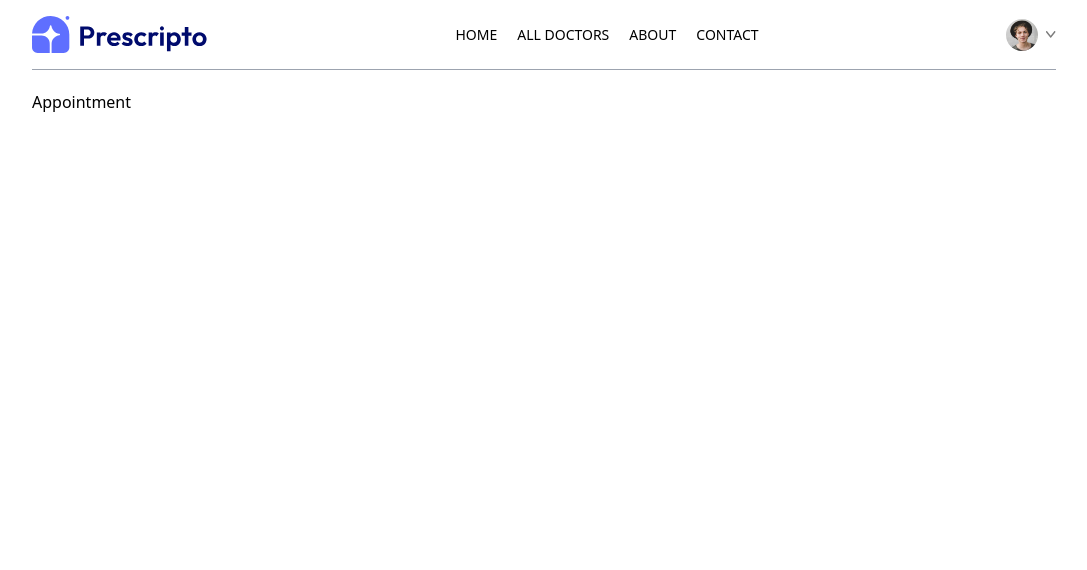
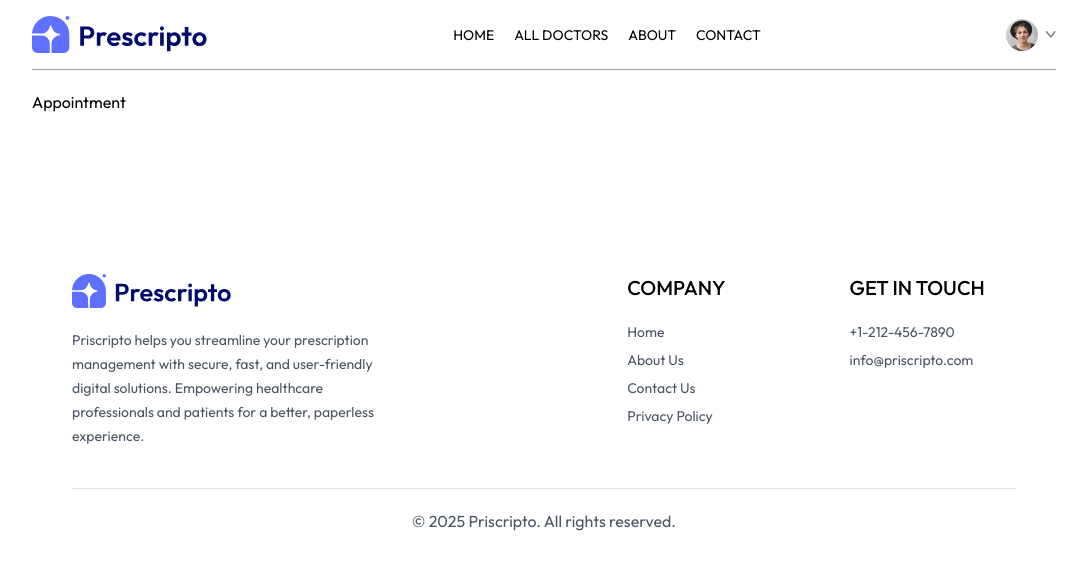
Before and after one commit to makwanaavi/Priscripto, a React (Vite) app: page /appointment/1 in a window 1280 px wide. Shown: the top 570 px of the page, without its empty margins (96-1183 px from the left). Built offline with nearby package versions, Linux system fonts and the light colour scheme.

Commit message:
#update Add Footer com

```diff
--- a/src/App.jsx
+++ b/src/App.jsx
@@ -8,6 +8,7 @@ import MyProfile from "./pages/MyProfile";
 import MyAppointments from "./pages/MyAppointments";
 import Appointment from "./pages/Appointment";
 import Navbar from "./components/Navbar";
+import Footer from "./components/Footer";
 
 const App = () => {
   return (
@@ -26,6 +27,8 @@ const App = () => {
         <Route path="/appointment/:docId" element={<Appointment />} />
         <Route path="*" element={<h1>Page Not Found</h1>} />
       </Routes>
+    <Footer/>
+
     </div>
   );
 };
--- a/src/components/Footer.jsx
+++ b/src/components/Footer.jsx
@@ -0,0 +1,48 @@
+import React from "react";
+import { assets } from "../assets/assets";
+
+const Footer = () => {
+  return (
+    <div className="md:mx-10">
+      <div className="flex flex-col sm:grid grid-cols-[3fr_1fr_1fr] gap-14 my-10 mt-40 text-sm">
+        {/* left-side */}
+        <div>
+          <img src={assets.logo} alt="Priscripto Logo" className="mb-5 w-40"/>
+          <p className="w-full md:w-2/3 text-gray-600 leading-6">
+            Priscripto helps you streamline your prescription management with
+            secure, fast, and user-friendly digital solutions. Empowering
+            healthcare professionals and patients for a better, paperless
+            experience.
+          </p>
+        </div>
+
+        {/* Center */}
+        <div>
+          <p className="text-xl font-medium mb-5">COMPANY</p>
+
+          <ul className="flex flex-col gap-2 text-gray-600">
+            <li>Home</li>
+            <li>About Us</li>
+            <li>Contact Us</li>
+            <li>Privacy Policy</li>
+          </ul>
+        </div>
+        {/* right-side */}
+        <div>
+          <p className="text-xl font-medium mb-5">GET IN TOUCH</p>
+
+          <ul className="flex flex-col gap-2 text-gray-600">
+            <li>+1-212-456-7890</li>
+            <li>info@priscripto.com</li>
+          </ul>
+        </div>
+      </div>
+      <div>
+        <hr className="my-5" />
+        <p className="text-center my-5 mb-5 font-normal text-gray-600">© 2025 Priscripto. All rights reserved.</p>
+      </div>
+    </div>
+  );
+};
+
+export default Footer;
--- a/src/components/Header.jsx
+++ b/src/components/Header.jsx
@@ -3,7 +3,7 @@ import { assets } from "../assets/assets";
 
 const Header = () => {
   return (
-    <div className="flex flex-col md:flex-row bg-primary rounded-lg px-6 md:px-10 lg-px-20">
+    <div className=" flex flex-col md:flex-row bg-primary rounded-lg px-6 md:px-10 lg-px-20">
       {/* ----------LeftSide ------------ */}
       <div className="md:w-1/2 flex flex-col justify-center gap-4 py-10 m-auto md:py-[10vw] md:mb-[-30px]">
         <p className="text-3xl md:text-4xl lg:text-5xl text-white font-semibold leading-tight md:leading-tight lg:leading-tight">
--- a/src/components/Navbar.jsx
+++ b/src/components/Navbar.jsx
@@ -9,10 +9,11 @@ const Navbar = () => {
   const [token, setToken] = useState(true);
 
   return (
-    <div className="flex items-center justify-between text-sm py-4 mb-5 border-b border-b-gray-400">
+
+     <div className="flex items-center justify-between text-sm py-4 mb-5 border-b border-b-gray-400">
       <img
         src={assets.logo}
-        alt=""
+        alt="Logo"
         className="w-44 cursor-pointer"
         onClick={() => navigate("/")}
       />
--- a/src/index.css
+++ b/src/index.css
@@ -1,11 +1,15 @@
+@import url("https://fonts.googleapis.com/css2?family=Merriweather+Sans:ital,wght@0,300..800;1,300..800&family=Outfit:wght@100..900&family=Poppins:ital,wght@0,100;0,200;0,300;0,400;0,500;0,600;0,700;0,800;0,900;1,100;1,200;1,300;1,400;1,500;1,600;1,700;1,800;1,900&display=swap");
+* {
+  font-family: Outfit;
+}
 @tailwind base;
 @tailwind components;
 @tailwind utilities;
 
-.active hr{
-    @apply block;
+.active hr {
+  @apply block;
 }
 
-::-webkit-scrollbar{
-    @apply hidden;
+::-webkit-scrollbar {
+  @apply hidden;
 }
```
